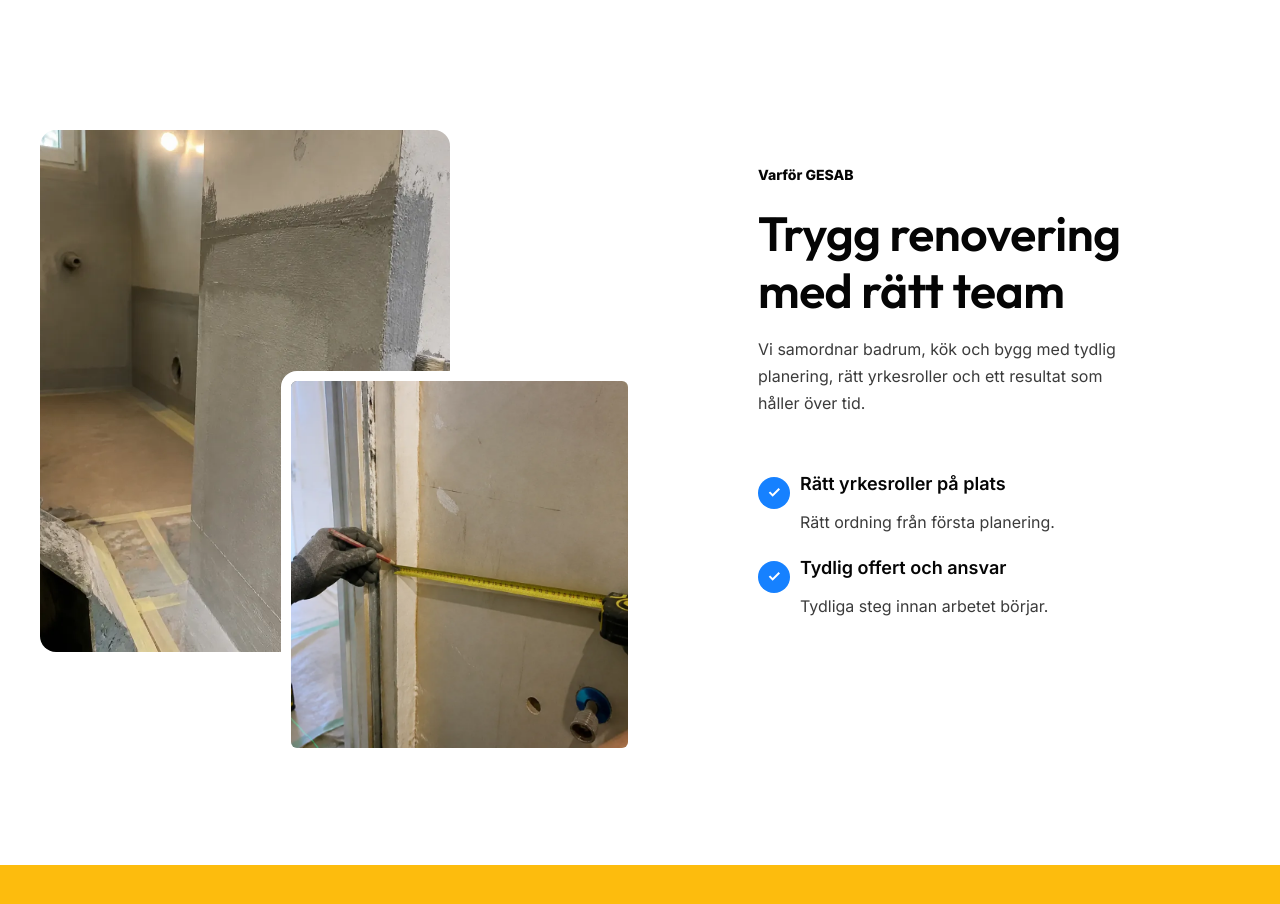
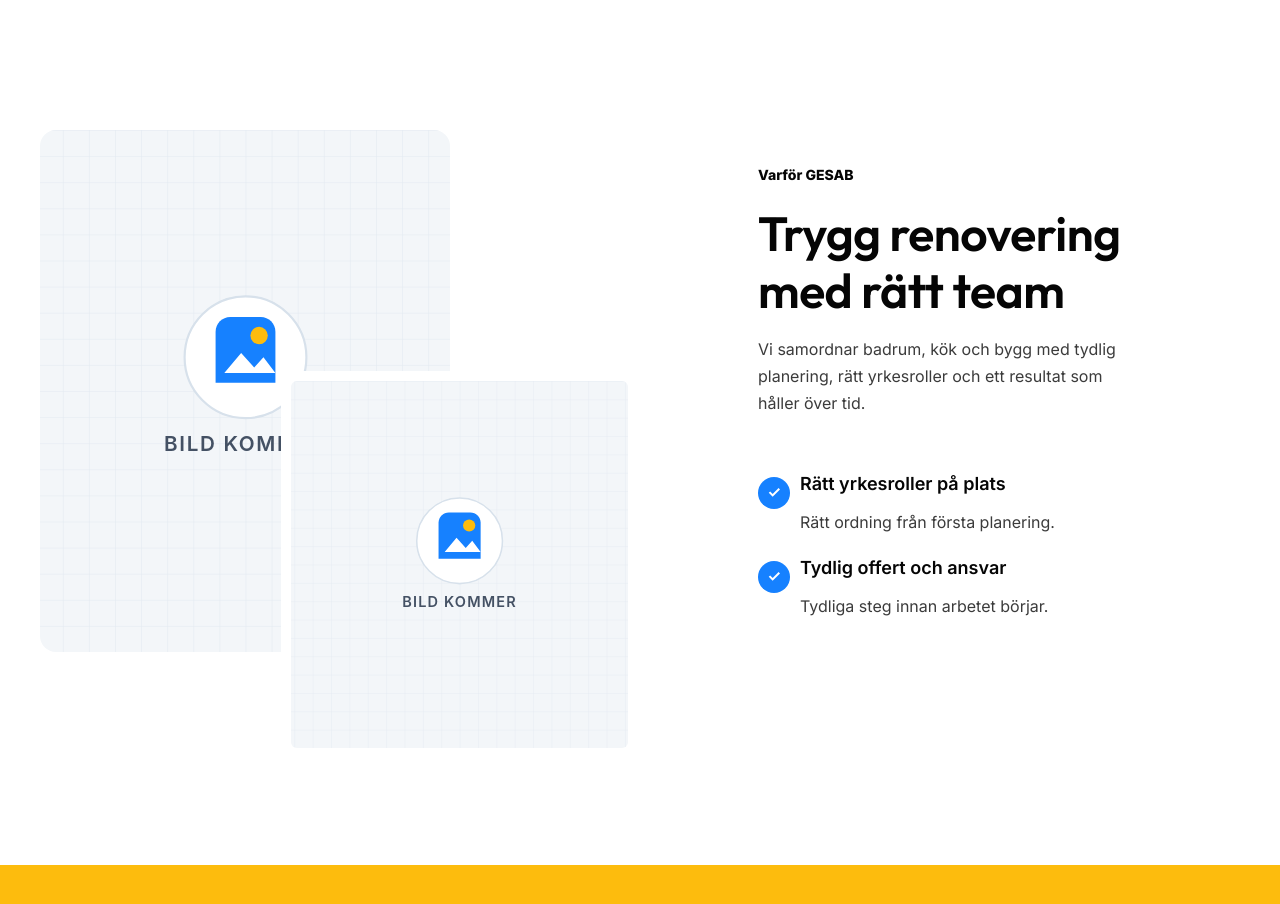
Before and after one commit to OrdinaryPaki/GESAB, a Next.js app: page / in a window 1280 px wide. Shown: the part 1220-2124 px from the top of the page. Built offline with nearby package versions, Linux system fonts and the light colour scheme.

Commit message:
feat: add placeholders to why section

```diff
--- a/app/components/home-image-data.js
+++ b/app/components/home-image-data.js
@@ -5,13 +5,13 @@ const homeImageDimensions = { width: 1440, height: 960 };
 export const homeImages = {
   why: [
     {
-      src: "/images/home/why-waterproofing.webp",
-      alt: "Tätskikt appliceras i ett badrum under renovering",
+      src: placeholderImages.content,
+      alt: "",
       ...homeImageDimensions,
     },
     {
-      src: "/images/home/why-site-measurement.webp",
-      alt: "Mått tas på en vägg inför badrumsrenovering",
+      src: placeholderImages.content,
+      alt: "",
       ...homeImageDimensions,
     },
   ],
```
